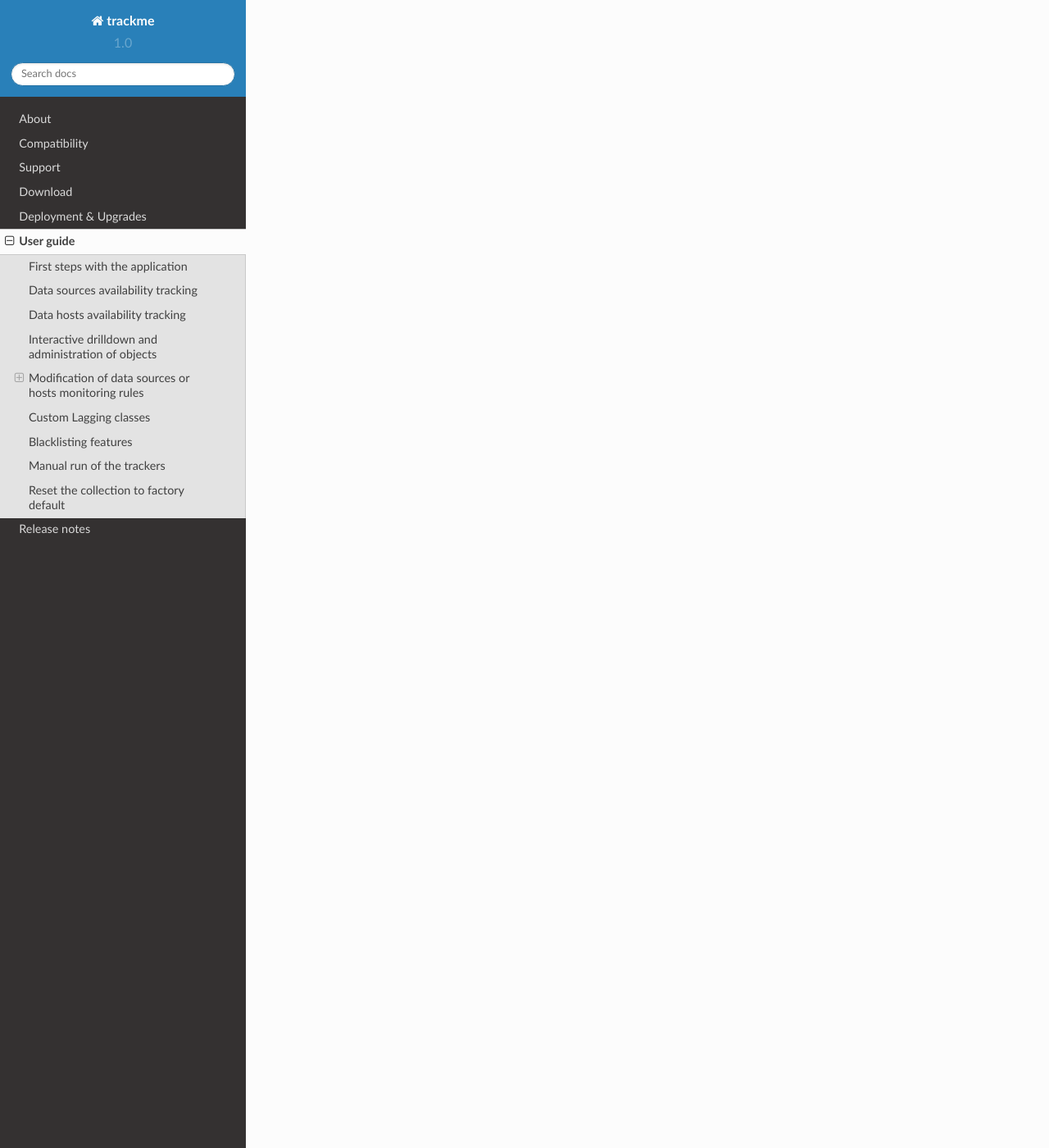
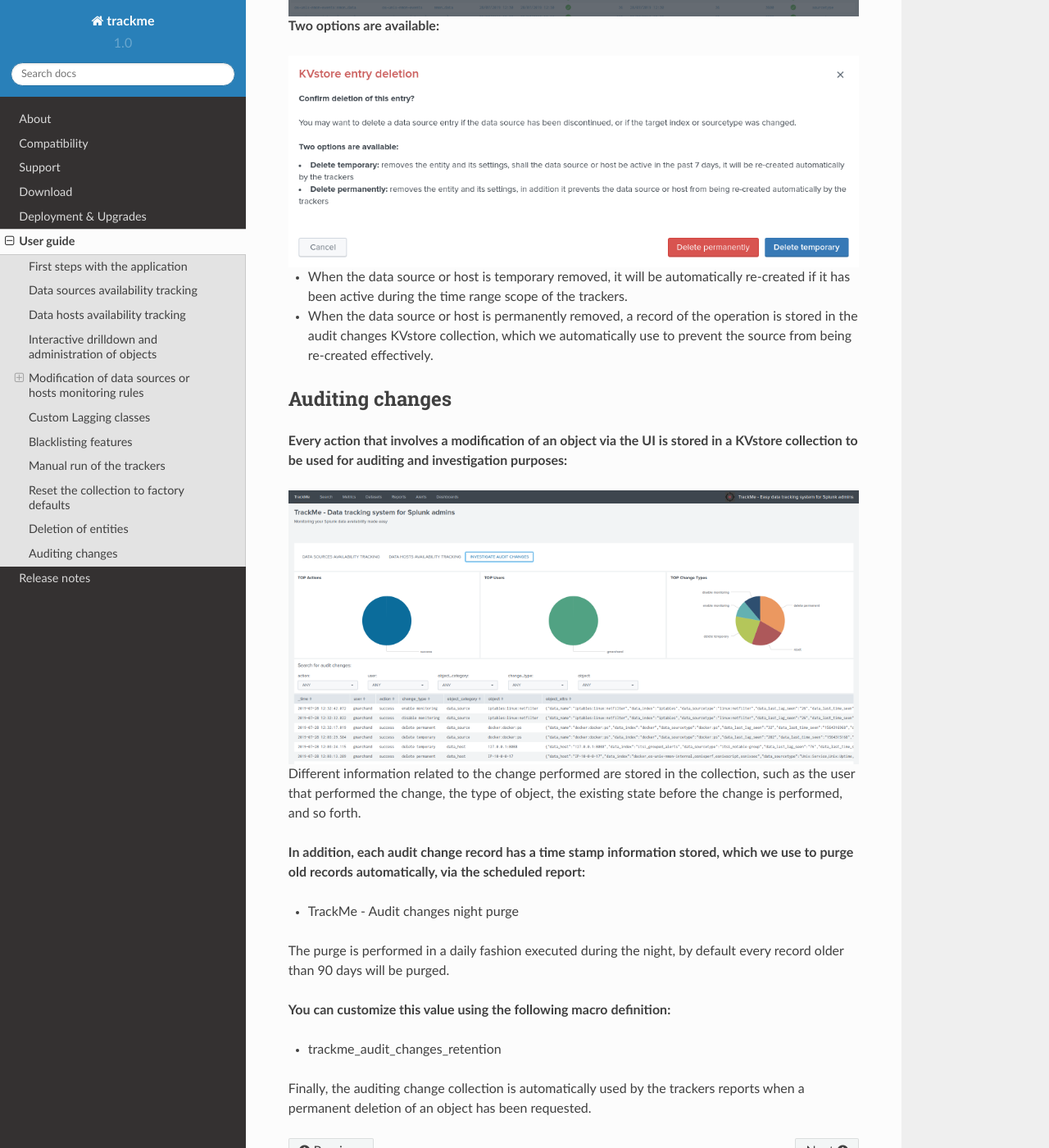
Before and after one commit to guilhemmarchand/trackme, a Sphinx documentation site: the page built from docs/userguide.rst, in a window 1280 px wide and 1400 px high, scrolled down 13161 px. Shown: the whole window at 82% size. Built offline with Sphinx 7.4.7 and the Read the Docs theme 2.0.0, drawn with Linux system fonts in a browser that asks for light colours; some of the changed text lies outside the part shown.

Commit message:
Documentation update

```diff
--- a/docs/userguide.rst
+++ b/docs/userguide.rst
@@ -45,6 +45,7 @@
 - **data_index:** the name of the index where resides the data
 - **data_sourcetype:** the name of the sourcetype
 - **last time:** a human readable value of the latest time data was seen for this data source (respectively from limitations of the short and long term trackers time range scopes)
+- **last ingest:** a human readable value of the latest time data was indexed for this data source (respectively from limitations of the short and long term trackers time range scopes)
 - **state:** the state of the data source based on the monitoring rules for this data source
 - **data_last_lag_seen:** the latest lag value in seconds seen for that data source
 - **data_last_seen_index:** a human readable value of the latest time data was seen in this index (can be used to monitor on a per index basis rather than on a per sourcetype basis)
@@ -53,6 +54,16 @@
 - **monitoring:** the monitoring state of this data source, can be enabled or disabled
 - **data_monitoring_level:** defines the criteria level of the data source monitoring, valid values are sourcetype (default) or index
 - **data_monitoring_wdays:** defines the week days monitoring rule for the data source, different values are possible and exposed further in this documentation
+
+**Trackers:**
+
+The update of the data source monitoring collection is driven by the execution of the data source scheduled tracker reports:
+
+- TrackMe - Data sources availability short term tracker, runs every 5 minutes over the last 4 hours
+- TrackMe - Data sources availability short term tracker, runs every hour over the last 7 days
+
+Both tracker reports rely on extremely fast and cost less tstats queries.
+Even on very large environments, the tracker's run time and running costs are very limited.
 
 Data hosts availability tracking
 ================================
@@ -77,11 +88,22 @@
 - **data_index:** the name of the index(es) where resides the data
 - **data_sourcetype:** the name of the sourcetype(s)
 - **last time:** a human readable value of the latest time data was seen for this data source (respectively from limitations of the short and long term trackers time range scopes)
+- **last ingest:** a human readable value of the latest time data was indexed for this data source (respectively from limitations of the short and long term trackers time range scopes)
 - **state:** the state of the data source based on the monitoring rules for this data source
 - **data_last_lag_seen:** the latest lag value in seconds seen for that data source
 - **data_max_lag_allowed:** the maximal value of lag accepted for this data source
 - **monitoring:** the monitoring state of this data source, can be enabled or disabled
 - **data_monitoring_wdays:** defines the week days monitoring rule for the data source, different values are possible and exposed further in this documentation
+
+**Trackers:**
+
+The update of the data source monitoring collection is driven by the execution of the data source scheduled tracker reports:
+
+- TrackMe - Data hosts availability short term tracker, runs every 5 minutes over the last 4 hours
+- TrackMe - Data hosts availability short term tracker, runs every hour over the last 7 days
+
+Both tracker reports rely on extremely fast and cost less tstats queries.
+Even on very large environments, the tracker's run time and running costs are very limited.
 
 Interactive drilldown and administration of objects
 ===================================================
@@ -257,8 +279,8 @@
    :alt: run_tracker.png
    :align: center
 
-Reset the collection to factory default
-=======================================
+Reset the collection to factory defaults
+========================================
 
 **This danger button allows to you to perform a flush and fill operation of the KVstore collection, that is shipping out the current content and running a fresh tracker report:**
 
@@ -275,3 +297,44 @@
 .. image:: img/reset2.png
    :alt: reset2.png
    :align: center
+
+Deletion of entities
+====================
+
+**You can delete a data source or a data host that was discovered automatically by using the builtin delete function:**
+
+.. image:: img/delete1.png
+   :alt: delete1.png
+   :align: center
+
+**Two options are available:**
+
+.. image:: img/delete2.png
+   :alt: delete2.png
+   :align: center
+
+- When the data source or host is temporary removed, it will be automatically re-created if it has been active during the time range scope of the trackers.
+- When the data source or host is permanently removed, a record of the operation is stored in the audit changes KVstore collection, which we automatically use to prevent the source from being re-created effectively.
+
+Auditing changes
+================
+
+**Every action that involves a modification of an object via the UI is stored in a KVstore collection to be used for auditing and investigation purposes:**
+
+.. image:: img/auditing1.png
+   :alt: auditing1.png
+   :align: center
+
+Different information related to the change performed are stored in the collection, such as the user that performed the change, the type of object, the existing state before the change is performed, and so forth.
+
+**In addition, each audit change record has a time stamp information stored, which we use to purge old records automatically, via the scheduled report:**
+
+- TrackMe - Audit changes night purge
+
+The purge is performed in a daily fashion executed during the night, by default every record older than 90 days will be purged.
+
+**You can customize this value using the following macro definition:**
+
+- trackme_audit_changes_retention
+
+Finally, the auditing change collection is automatically used by the trackers reports when a permanent deletion of an object has been requested.
```
Also changed, not shown: docs/img/auditing1.png (added), docs/img/delete1.png (added), docs/img/delete2.png (added), docs/img/reset1.png, docs/img/screenshot.png, trackme/appserver/static/screenshot.png.
